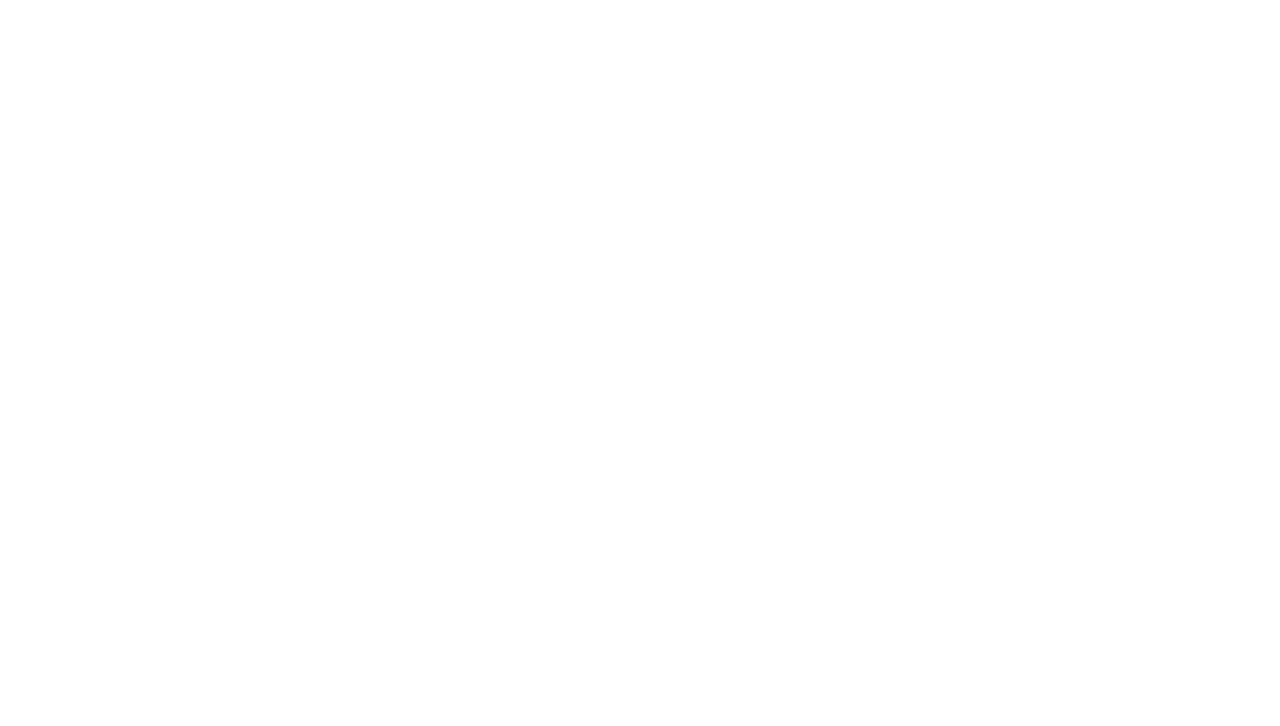
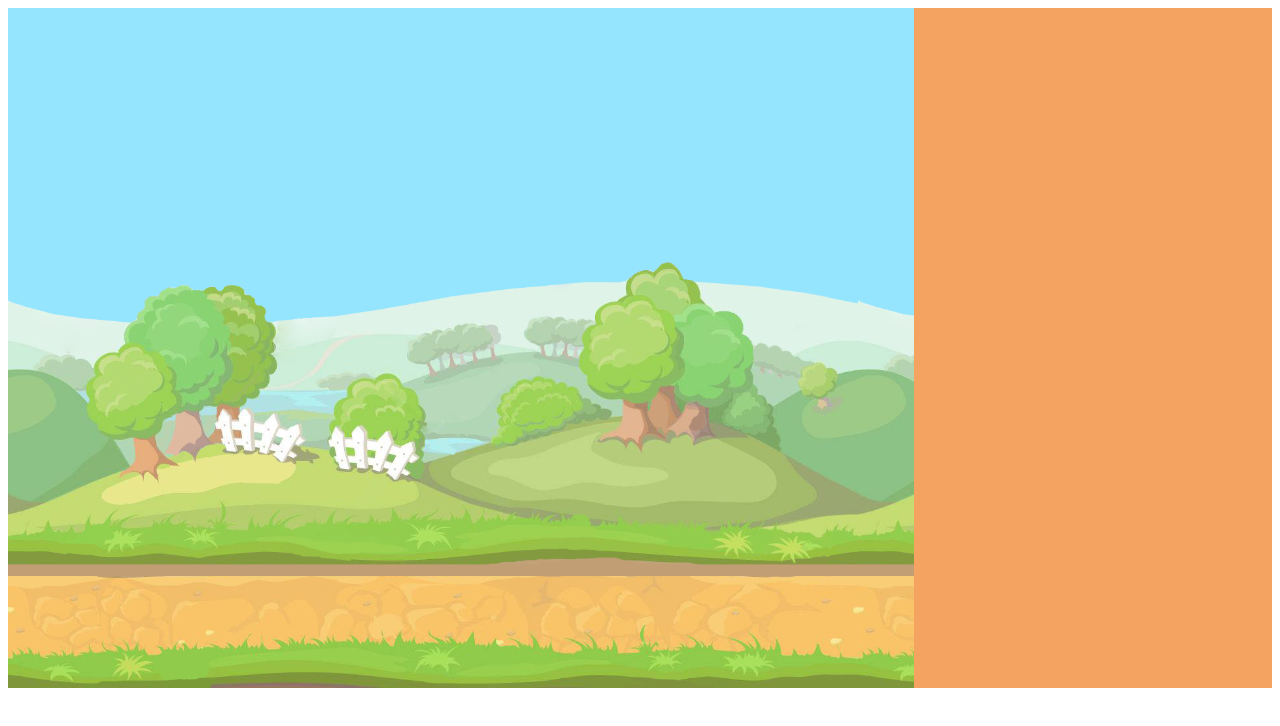
Before and after one commit to ASANCHEZWEB/GAME, a plain HTML site: page index.html in a window 1280 px wide. Drawn offline with Linux system fonts and the light colour scheme.

Commit message:
fondo y nubes añadidas al proyecto

```diff
--- a/css/style.css
+++ b/css/style.css
@@ -0,0 +1,20 @@
+#container-all-game{
+
+}
+#game-body-container{
+background-color: blue;
+display: flex;
+justify-content: space-evenly;
+height: 680px;
+}
+#game-body-container>.game-play{
+   width: 960px;
+   height: 680px;
+ background-image: url(../img/fondo.jpg);
+ background-size: contain;
+}
+#game-body-container>.scores{
+    background-color: sandybrown;
+    width: 380px;
+    height: 680px;
+ }
--- a/index.html
+++ b/index.html
@@ -1,17 +1,34 @@
 <!DOCTYPE html>
 <html lang="en">
+
 <head>
     <meta charset="UTF-8">
     <meta name="viewport" content="width=device-width, initial-scale=1.0">
     <meta http-equiv="X-UA-Compatible" content="ie=edge">
-    <title>Document</title>
+    <title>🐔 ¡OH MY CHICKEN! 🐓</title>
     <link rel="stylesheet" href="./css/style.css">
 </head>
+
 <body>
 
-<script src="./js/proyectil.js"></script>
-<script src="./js/zorros.js"></script>
-<script src="./js/oveja.js"></script>
-<script src="./js/main.js"></script>
+    <div id="container-all-game">
+
+        <div id="game-body-container">
+            <div class="game-play"></div>
+            <div class="scores"></div>
+        </div>
+
+
+    </div>
+
+
+
+
+
+    <script src="./js/proyectil.js"></script>
+    <script src="./js/zorros.js"></script>
+    <script src="./js/gallina.js"></script>
+    <script src="./js/main.js"></script>
 </body>
+
 </html>
```
Also changed, not shown: img/fondo.jpg (added), img/nube-larga-dos.png (added), img/nube-larga-uno.png (added), img/nube-peque-dos.png (added), img/nube-peque-uno.png (added), js/gallina.js (renamed from js/oveja.js), 1 other file.
